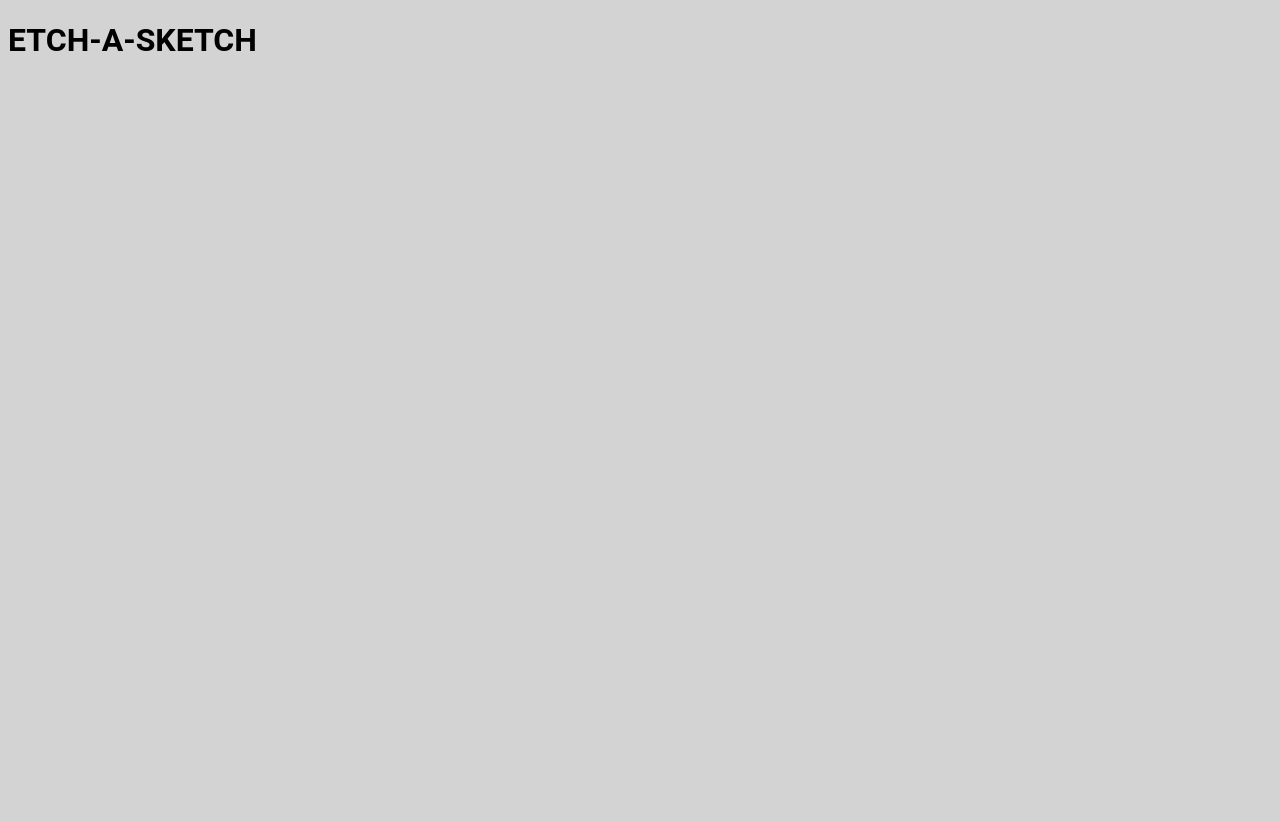
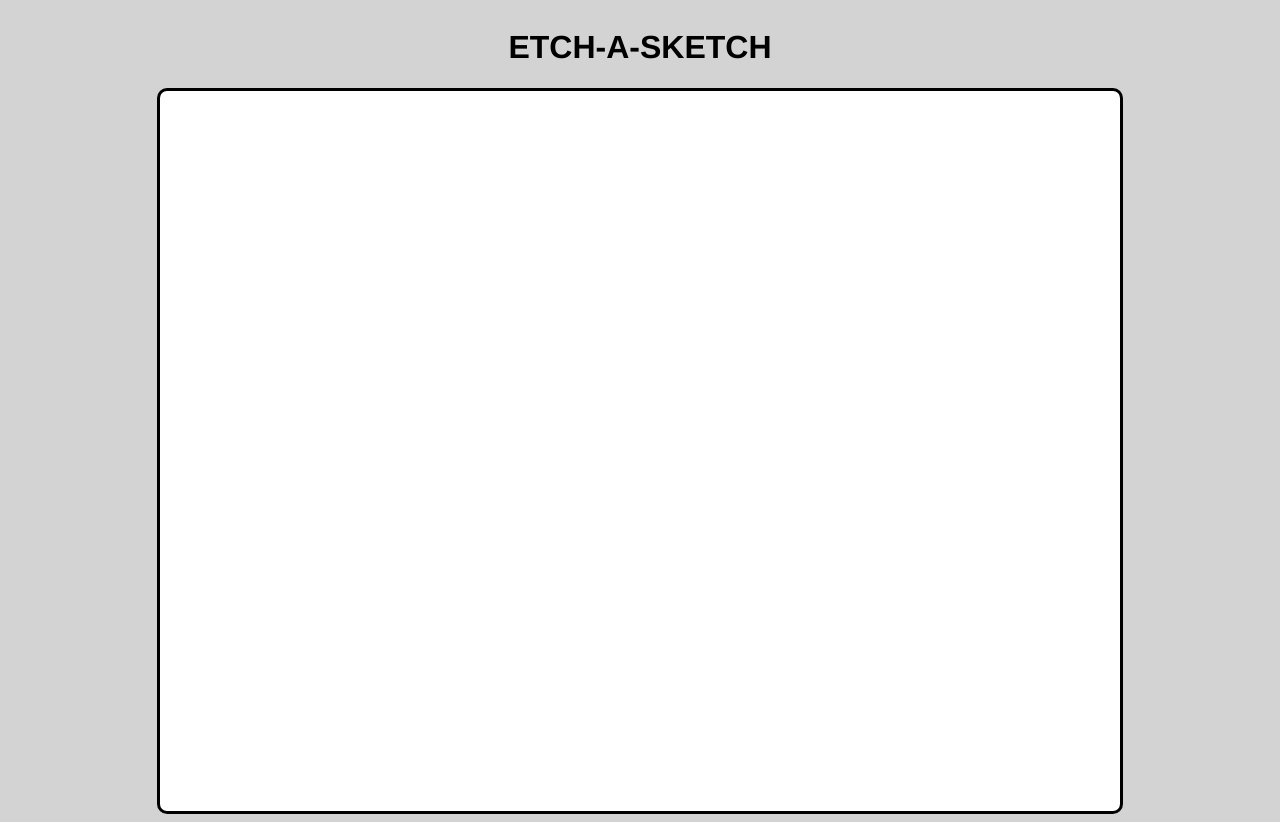
Before and after one commit to brendanlai01/odin-etchasketch, a plain HTML site: page index.html in a window 1280 px wide. Before the commit the page ends 800 px from the top, so only its background shows below. Drawn offline with Linux system fonts and the light colour scheme.

Commit message:
Save progress, move js into script.jss

```diff
--- a/index.html
+++ b/index.html
@@ -16,7 +16,5 @@
     </div>
 </body>
 
-<script>
-
-</script>
+<script src="script.jss"></script>
 </html>
--- a/styles.css
+++ b/styles.css
@@ -1,4 +1,22 @@
 body{
     background-color:lightgray;
-    font-family: 'Roboto', 'Arial', sans-serif;
+    font-family: 'Helvetica', 'Arial', sans-serif;
+    display: flex;
+    justify-content: center;
+    align-items: center;
+    flex-direction: column;
 }
+
+#header{
+    text-align: center;
+}
+
+#container{
+    display: flex;
+    border-style:solid;
+    border-radius: 10px;
+    background-color: white;
+    flex-wrap: wrap;
+    width: 960px;
+    height: 720px;
+}
```
Also changed, not shown: 1 other file.
